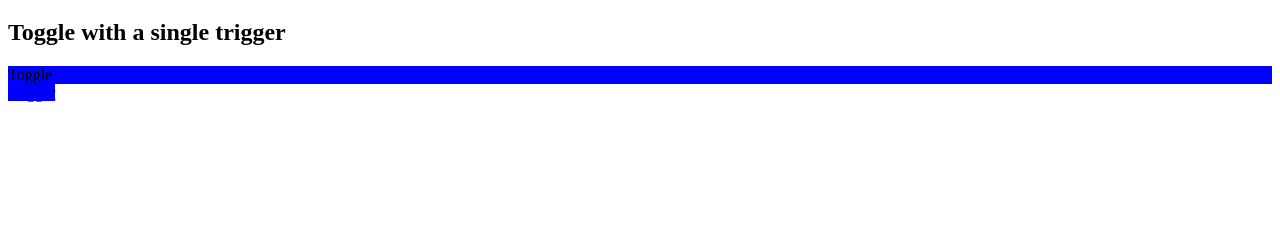
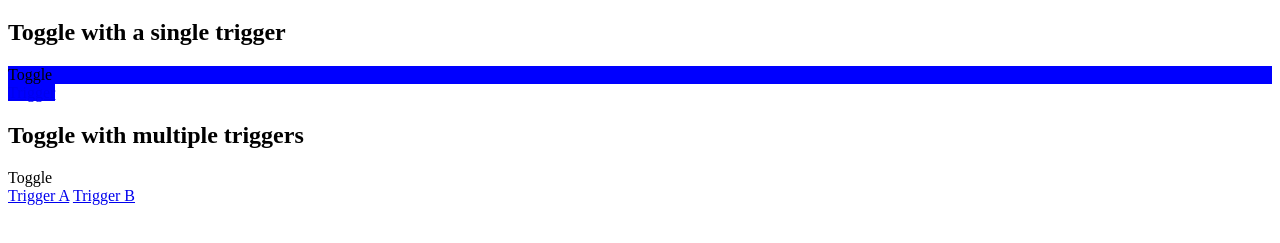
Before and after one commit to PimDerks/UberToggler, a website: page src/index.html in a window 1280 px wide. Both pictures are taken after a click on the link "Trigger". Shown: the part 61-304 px from the top of the page. Drawn offline with nearby package versions, Linux system fonts and the light colour scheme; files that its build step writes are made by us from their sources.

Commit message:
Multiple triggers react on one single toggle's state changing.

```diff
--- a/src/index.html
+++ b/src/index.html
@@ -20,12 +20,12 @@
         <div class="toggle" id="toggle">Toggle</div>
         <a href="#toggle" class="trigger" id="trigger">Trigger</a>
 
-        <!-- <h2>Toggle with multiple triggers</h2>
+        <h2>Toggle with multiple triggers</h2>
         <div class="toggle" id="toggle-multiple">Toggle</div>
-        <a href="#toggle-multiple" id="trigger-1">Trigger</a>
-        <a href="#toggle-multiple" id="trigger-2">Trigger</a>
+        <a href="#toggle-multiple" id="trigger-1" class="trigger">Trigger A</a>
+        <a href="#toggle-multiple" id="trigger-2" class="trigger">Trigger B</a>
 
-        <h2>Toggle Group</h2>
+        <!-- <h2>Toggle Group</h2>
         <a href="#toggle-group-1" id="trigger-group-1">Trigger 1</a>
         <a href="#toggle-group-2" id="trigger-group-2">Trigger 2</a>
         <a href="#toggle-group-3" id="trigger-group-3">Trigger 3</a>
--- a/src/static/js/lib/Toggle.js
+++ b/src/static/js/lib/Toggle.js
@@ -35,8 +35,7 @@ var Toggle = (function(){
             this._manager.publish('toggle', {
                 toggle: this,
                 id: this.getId(),
-                active: this.isActive(),
-                targets: []
+                active: this.isActive()
             });
         },
 
@@ -71,7 +70,7 @@ var Toggle = (function(){
         },
 
         _onToggle: function(e){
-            if(e.targets.length > 0){
+            if(e.targets && e.targets.length > 0){
                 if(e.targets.indexOf(this.getId()) > -1){
                     this.toggle();
                 }
--- a/src/static/js/lib/Trigger.js
+++ b/src/static/js/lib/Trigger.js
@@ -22,12 +22,14 @@ var Trigger = (function(){
     };
 
     p._onChange = function(){
+
         this._manager.publish('toggle', {
             toggle: this,
             id: this.getId(),
             active: this.isActive(),
             targets: this._targets
         });
+
     };
 
     p._getTargetIDs = function(){
@@ -46,6 +48,25 @@ var Trigger = (function(){
         this.toggle();
     };
 
+    p._onToggle = function(e){
+
+        _parent.prototype._onToggle.call(this, e);
+
+        if(e.targets){
+
+            var matches = this._targets.filter(function(t){
+                return e.targets.indexOf(t) !== -1;
+            });
+
+            if(matches.length > 0){
+                if(e.active !== this.isActive()){
+                    this.toggle();
+                }
+            }
+        }
+
+    };
+
     return exports;
 
 }());
```
